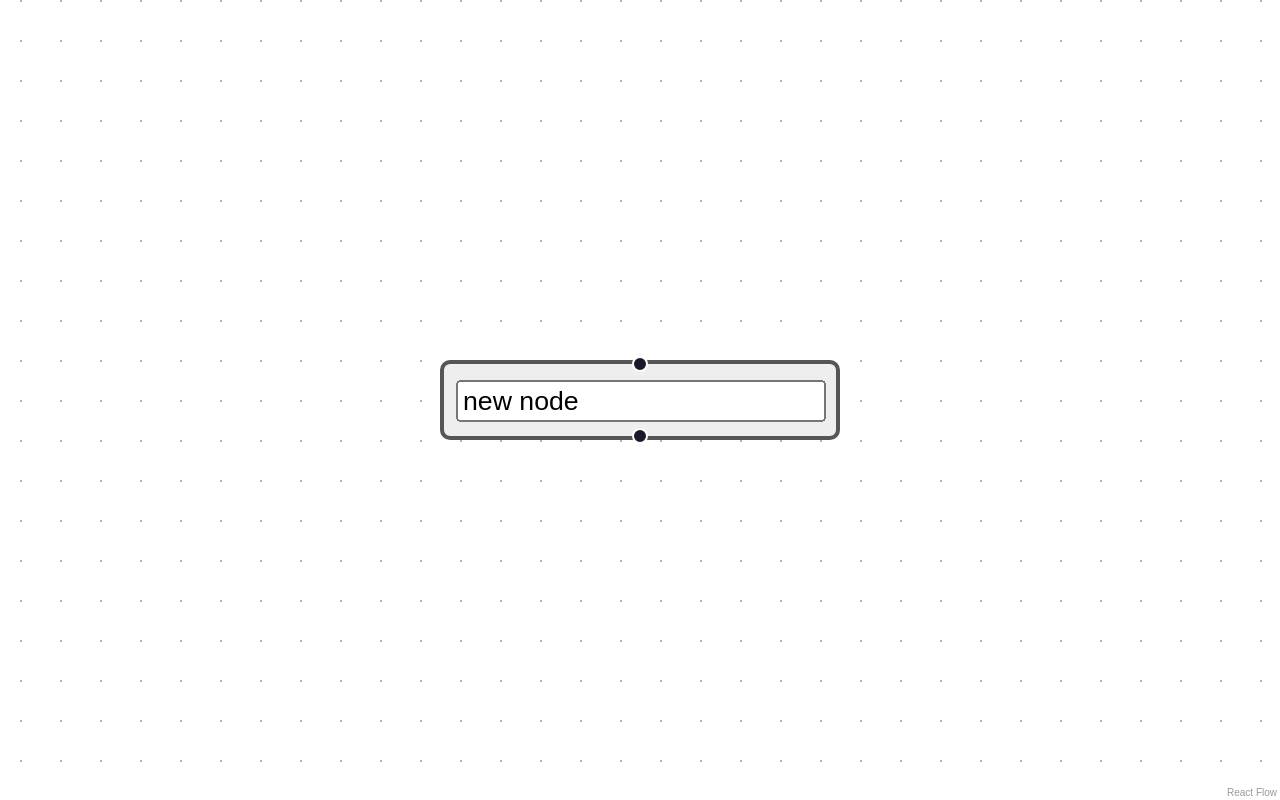
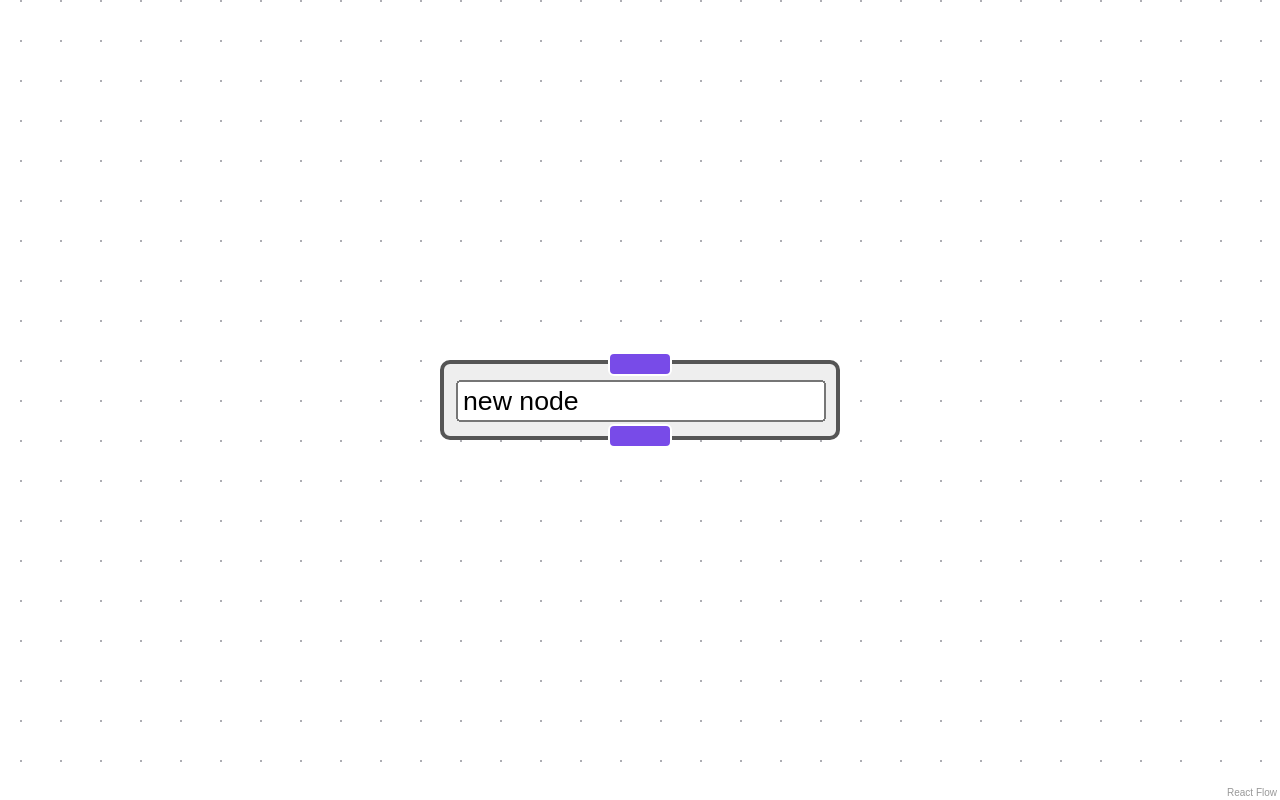
Before and after one commit to trinh7293/trinh_roadmap, a React (Vite) app: page / in a window 1280 px wide. Built offline with nearby package versions, Linux system fonts and the light colour scheme.

Commit message:
change handle size

```diff
--- a/src/index.css
+++ b/src/index.css
@@ -19,6 +19,13 @@ body {
   font-weight: 700;
 }
 
+.react-flow .react-flow__handle {
+  width: 30px;
+  height: 10px;
+  border-radius: 3px;
+  background-color: #784be8;
+}
+
 .react-flow__node-textUpdater {
   font-size: 12px;
   background: #eee;
```
